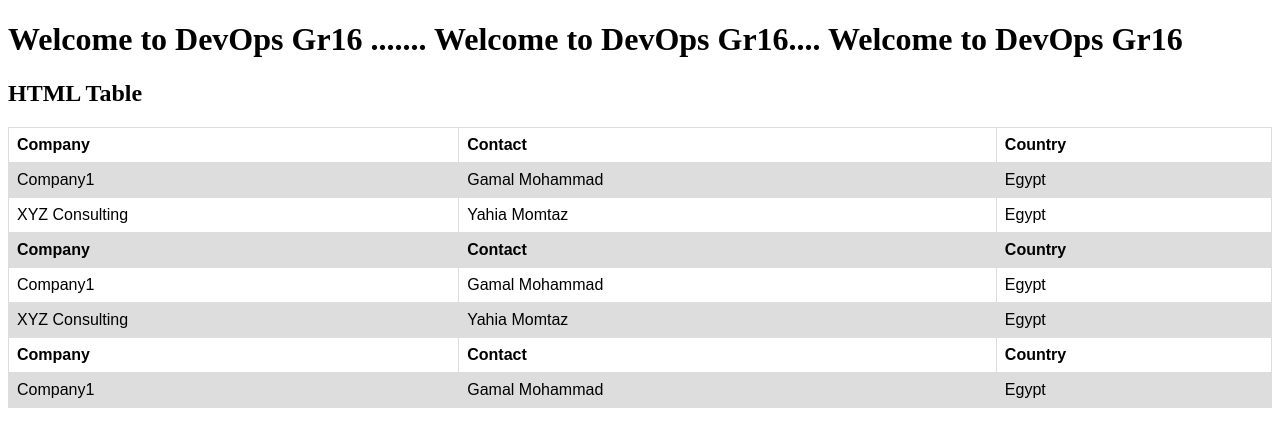
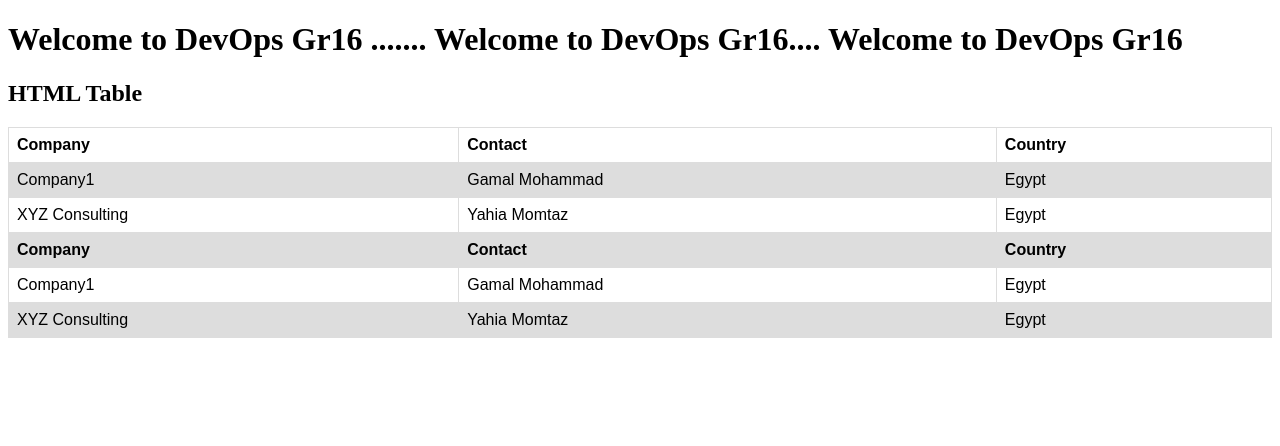
Before and after one commit to EAhmedFetouh/Devops, a plain HTML site: page index.html in a window 1280 px wide. Drawn offline with Linux system fonts and the light colour scheme.

Commit message:
Update index.html

```diff
--- a/index.html
+++ b/index.html
@@ -56,16 +56,6 @@ tr:nth-child(even) {
     <td>Yahia Momtaz</td>
     <td>Egypt</td>
   </tr>
-  <tr>
-    <th>Company</th>
-    <th>Contact</th>
-    <th>Country</th>
-  </tr>
-  <tr>
-    <td>Company1</td>
-    <td>Gamal Mohammad</td>
-    <td>Egypt</td>
-  </tr>
 
 
 
```
